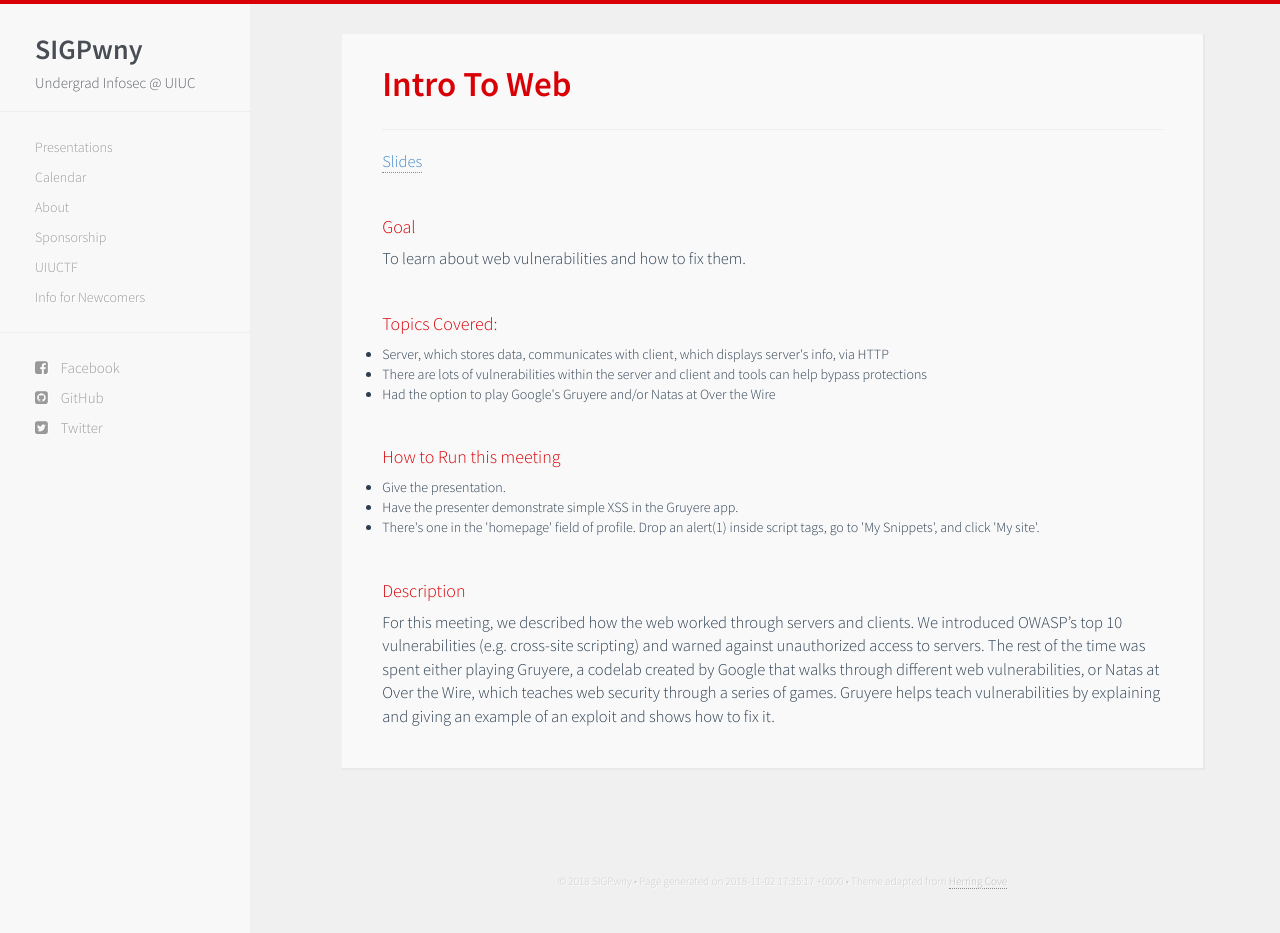
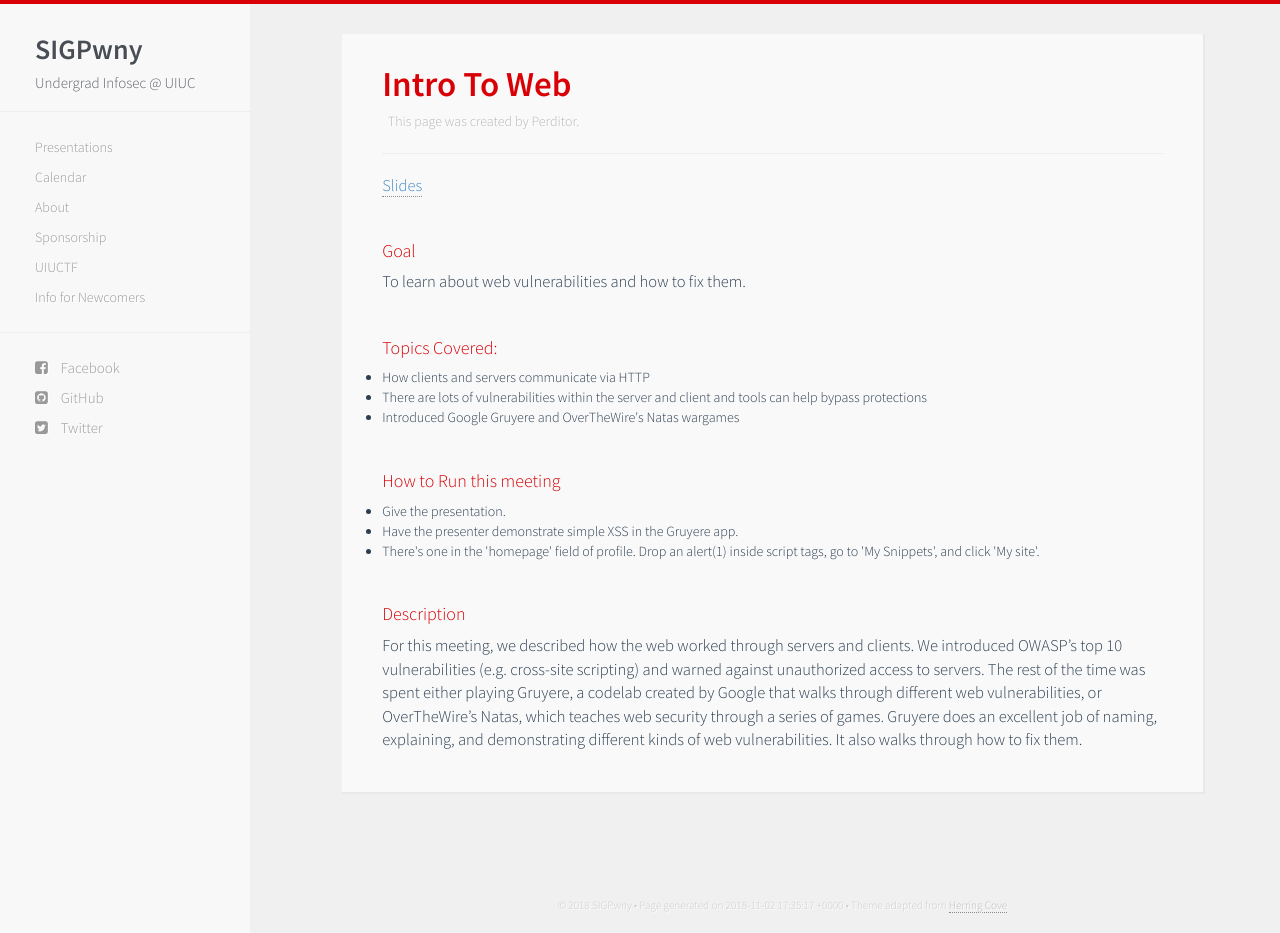
Before and after one commit to sigpwny/sigpwny.github.io-archive, a Jekyll site: the page built from _meetings/intro-web.md, in a window 1280 px wide and 933 px high. Built offline with Jekyll 4.4.1, drawn with Linux system fonts in a browser that asks for light colours; nearby versions of some CDN libraries.

Commit message:
made some edits and added credit

```diff
--- a/_meetings/intro-web.md
+++ b/_meetings/intro-web.md
@@ -3,7 +3,7 @@
 layout: meeting
 published: true
 title:  "Intro To Web"
-credit: ""
+credit: "Perditor"
 slides: https://docs.google.com/presentation/d/1lfig510fj-bVjbFUNwhwPke2G8ktskUp5e_Q3Df2Vf8/
 link-to-assets-in-github: ""
 goal: "To learn about web vulnerabilities and how to fix them."
@@ -14,14 +14,13 @@
 	an alert(1) inside script tags, go to 'My Snippets', and click 'My site'."
 	]
 list-of-topics: [
-	"Server, which stores data, communicates with client, which displays
-	server's info, via HTTP",
+	"How clients and servers communicate via HTTP",
 	"There are lots of vulnerabilities within the server and client and
 	tools can help bypass protections",
-	"Had the option to play Google's Gruyere and/or Natas at Over the Wire"
+	"Introduced Google Gruyere and OverTheWire's Natas wargames"
 	]
 ---
 
 {% include single-meeting.html  %}
 
-For this meeting, we described how the web worked through servers and clients. We introduced OWASP's top 10 vulnerabilities (e.g. cross-site scripting) and warned against unauthorized access to servers. The rest of the time was spent either playing Gruyere, a codelab created by Google that walks through different web vulnerabilities, or Natas at Over the Wire, which teaches web security through a series of games. Gruyere helps teach vulnerabilities by explaining and giving an example of an exploit and shows how to fix it.
+For this meeting, we described how the web worked through servers and clients. We introduced OWASP's top 10 vulnerabilities (e.g. cross-site scripting) and warned against unauthorized access to servers. The rest of the time was spent either playing Gruyere, a codelab created by Google that walks through different web vulnerabilities, or OverTheWire's Natas, which teaches web security through a series of games. Gruyere does an excellent job of naming, explaining, and demonstrating different kinds of web vulnerabilities. It also walks through how to fix them.
```
